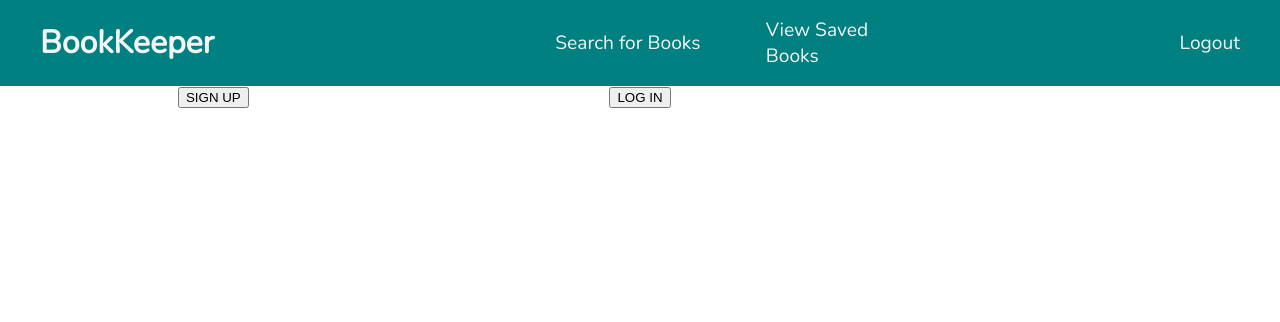
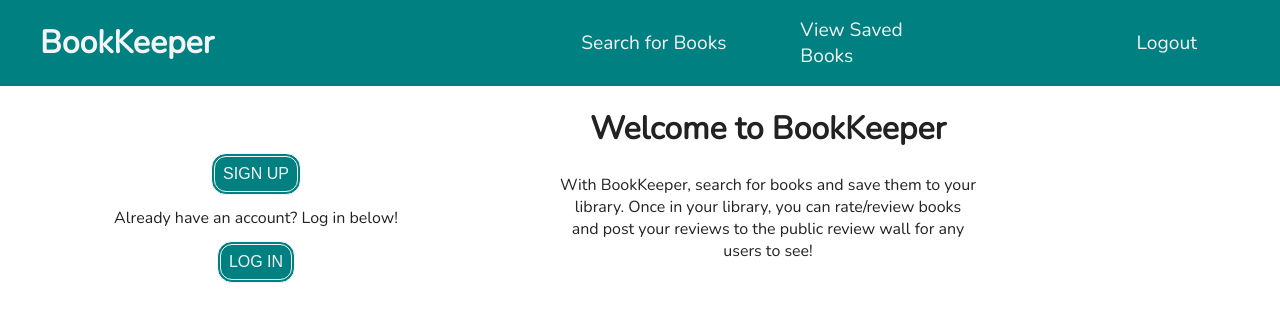
Before and after one commit to jameygronewald/bookKeeper, a React (Create React App) app in the folder client/: page / in a window 1280 px wide. Shown: the top 322 px of the page. Built offline with nearby package versions, Linux system fonts and the light colour scheme; the HTML template or start-up script is replaced by a standard one.

Commit message:
lots of styling on homepage

```diff
--- a/client/src/App.css
+++ b/client/src/App.css
@@ -1,8 +1,9 @@
-html, body {
+html,
+body {
   height: 100%;
   margin: 0;
   color: #222;
-    font-family: 'Nunito', sans-serif;
+  font-family: "Nunito", sans-serif;
 }
 
 .navRow {
@@ -32,7 +33,7 @@ html, body {
 }
 
 .logout {
-    grid-column: 10;
+  grid-column: 8;
   justify-self: center;
   align-self: center;
   text-decoration: none;
@@ -42,26 +43,76 @@ html, body {
 
 .homeContainer {
   display: grid;
-    grid-template: repeat(4, 1fr) / repeat(3, 1fr);
+  grid-template: repeat(4, 1fr) / repeat(5, 1fr);
 }
 
-.signupButton {
-    grid-row: 2;
-    grid-column: 2;
+.homeContainer a:first-child {
+  grid-row: 1 / 3;
+  grid-column: 1 / 3;
   justify-self: center;
   align-self: center;
 }
 
-.loginButton {
-    grid-row: 3;
-    grid-column: 2;
+.homeContainer a:nth-child(3) {
+    grid-row: 2 / 4;
+    grid-column: 1 / 3;
     justify-self: center;
     align-self: center;
   }
 
+.signupButton {
+  background-color: teal;
+  border-radius: 15px;
+  border: 4px double #f4f4f4;
+  color: #f4f4f4;
+  text-align: center;
+  font-size: 1rem;
+  padding: 0.5rem;
+  -webkit-transition: all 0.5s;
+  -moz-transition: all 0.5s;
+  -o-transition: all 0.5s;
+  transition: all 0.5s;
+  cursor: pointer;
+}
+
+.loginButton {
+  background-color: teal;
+  border-radius: 15px;
+  border: 4px double #f4f4f4;
+  color: #f4f4f4;
+  text-align: center;
+  font-size: 1rem;
+  padding: 0.5rem;
+  -webkit-transition: all 0.5s;
+  -moz-transition: all 0.5s;
+  -o-transition: all 0.5s;
+  transition: all 0.5s;
+  cursor: pointer;
+}
+
+.loginPromptText {
+  grid-row: 2;
+  grid-column: 1 / 3;
+  justify-self: center;
+  align-self: center;
+}
+
+.homeContainer h1 {
+  grid-row: 1;
+  grid-column: 3 / 5;
+  justify-self: center;
+}
+
+.homeText {
+  grid-row: 2;
+  grid-column: 3 / 5;
+  padding: 0 3rem;
+  justify-self: center;
+  text-align: center;
+}
+
 .formRow {
   display: flex;
-
 }
 
 .formCol {
@@ -79,7 +130,3 @@ html, body {
 .formCol button {
   margin: 20px 0px 0px 45px;
 }
-
-.push {
-    height: 50px;
-}
--- a/client/src/App.js
+++ b/client/src/App.js
@@ -57,6 +57,7 @@ function App() {
             <Navbar />
             <Switch>
               <Route exact path="/" component={Home} />
+              <Route exact path="/home" component={Home} />
               <Route exact path="/signup" component={Signup} />
               <Route exact path="/login" component={Login} />
               <Route exact path="/search" component={Search} />
@@ -64,7 +65,6 @@ function App() {
             </Switch>
           </UserContext.Provider>
         </Router>
-        <div className="push"></div>
       </div>
     </>
   );
--- a/client/src/components/Button/Button.jsx
+++ b/client/src/components/Button/Button.jsx
@@ -2,8 +2,8 @@ import React from 'react';
 
 const Button = ({ onClick, buttonText, className }) => {
     return (
-        <div className={className}>
-            <button onClick={onClick}>{buttonText}</button>
+        <div>
+            <button className={className} onClick={onClick}>{buttonText}</button>
         </div>
     );
 };
--- a/client/src/pages/Home/Home.jsx
+++ b/client/src/pages/Home/Home.jsx
@@ -8,9 +8,18 @@ const Home = () => {
       <Link to="/signup">
         <Button className="signupButton" buttonText="SIGN UP" />
       </Link>
+      <div className="loginPromptText">
+        Already have an account? Log in below!
+      </div>
       <Link to="/login">
         <Button className="loginButton" buttonText="LOG IN" />
       </Link>
+      <h1>Welcome to BookKeeper</h1>
+      <div className="homeText">
+        With BookKeeper, search for books and save them to your library. Once in
+        your library, you can rate/review books and post your reviews to the
+        public review wall for any users to see!
+      </div>
     </div>
   );
 };
```
Lines whose indentation alone changed are shown as unchanged.
